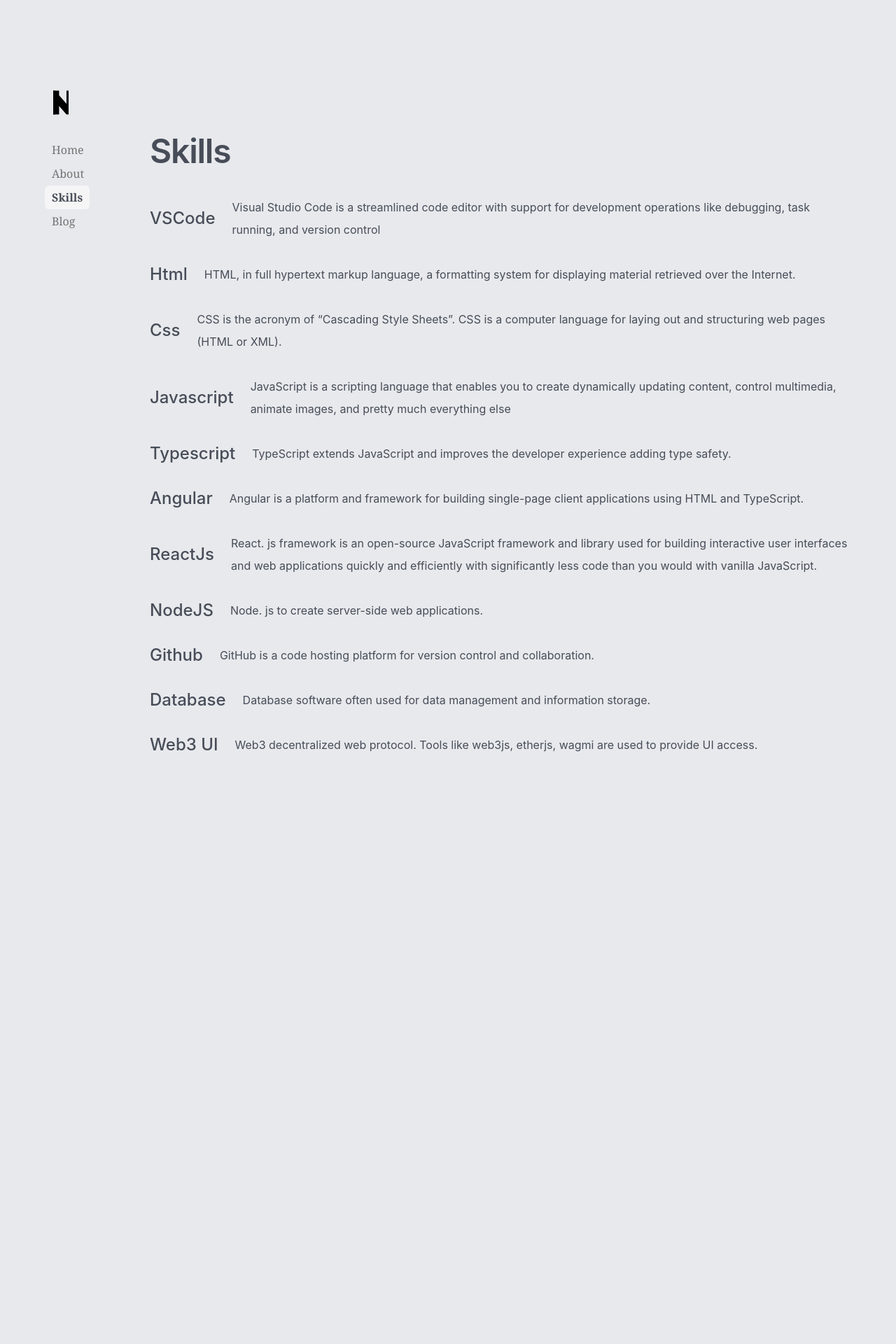
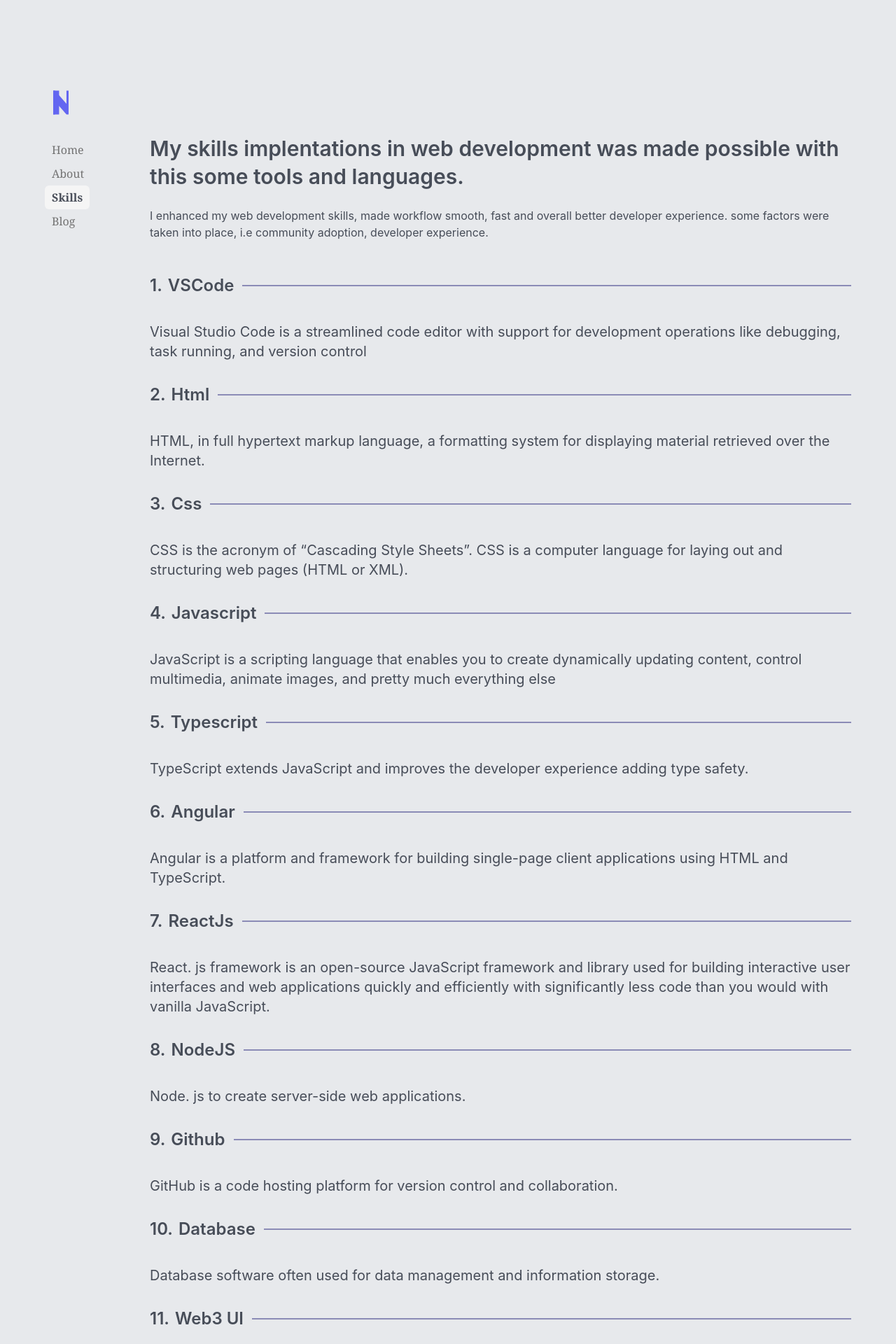
Before and after one commit to Nickblaq/Nickblaq, a Next.js app: page /skills in a window 1280 px wide. Shown: the top 1920 px of the page at 70% size. Before the commit the page ends 1272 px from the top, so only its background shows below. Built offline with nearby package versions, Linux system fonts and the light colour scheme.

Commit message:
0.0.9-alpha

```diff
--- a/app/about/page.jsx
+++ b/app/about/page.jsx
@@ -6,22 +6,23 @@ export default function index () {
         <>
          <div className='container mx-auto transition-all duration-500'>
     <main className="mx-auto w-full">
-        <section id='about-me' className='pt-8 md:pt-12 lg:pt-16 pb-8 leading-loose'>
-       <h1 className='leading-10 mt-10 scroll-m-20 pb-2 text-3xl md:text-5xl font-semibold tracking-tight transition-colors first:mt-0'>
+      <div className="pt-8 md:pt-12 lg:pt-16 pb-8">
+    <h1 className='leading-10 mt-10 scroll-m-20 pb-2 text-3xl md:text-5xl font-semibold tracking-tight transition-colors first:mt-0'>
           About Me
         </h1>
+        <section id='about-me' className='leading-10'>
 
-        <p>I'm Nicholas. Most folks know me as <strong>I.K</strong> online.
+        <p className="[&:not(:first-child)]:my-8">My name is Nicholas. Most folks know me as <strong>Nickblaq</strong> online.
       </p>
 
       <p>I enjoy creating beautiful things that live on the internet.
         My interest in web dev started back in 2019 when I decided to try out this 2 weeks bootcamp, turns out I had
         obsession and interest in understanding how web technologies work under the hood.
         Fundermentals like HTML, CSS, JAVASCRIPT, NODEJS, GIT and how they connect and work was my core focus, with educational courses from the tech community, took me time
-        to time, dedication, consistency & my passion to be so world class engineer.
+        to time, dedication, consistency &amp; my passion to be so world class engineer.
         </p>
 
-      <p>After years of study & practice, I found myself privilaged working with a vast spectrum of web technologies what let me gather a significant amount of various experience
+      <p>After years of study &amp; practice, I found myself privilaged working with a vast spectrum of web technologies what let me gather a significant amount of various experience
          on some amazing projects, consulting and learning more.
       </p>
 
@@ -37,6 +38,7 @@ export default function index () {
             Current focused on using NEXTJS framework to re-achitect, implement better single codebase with aimed at achieving low cost, hoot boot, low latency, serverside, serverless and more for modern web apps.
             </p>
     </section>
+    </div>
     </main>
     </div>
         </>
--- a/app/layout.jsx
+++ b/app/layout.jsx
@@ -51,10 +51,10 @@ export default function RootLayout({ children }) {
     <html lang="en"
     className='text-gray-900/75 bg-gray-200/90 dark:text-white dark:bg-[#111010]'
     >
-      <body className='antialiased max-w-6xl mb-40 flex flex-col md:flex-row mx-4 mt-8 md:mt-20 lg:mt-32 lg:mx-auto'>
+      <body className='antialiased max-w-6xl mb-40 flex flex-col md:flex-row mx-4 mt-8 md:mt-20 lg:mt-32 lg:mx-auto h-screen'>
 
       <Sidebar />
-        <main className="flex-auto min-w-0 mt-6 md:mt-0 flex flex-col px-2 md:px-0">
+        <main className="flex-auto min-w-0 mt-6 md:mt-0 flex flex-col px-2 md:px-0 ">
           {children}
           <Analytics />
         </main>
--- a/app/page.jsx
+++ b/app/page.jsx
@@ -4,42 +4,65 @@ const inter = Inter({ subsets: ['latin'] })
 
 import { Linkedin, Github, Twitter, Instagram, Mail } from 'lucide-react';
 
-import HeaderSmall from '@/components/header-small';
+
+const externalLinks = [
+  {
+    id: 1,
+    name: 'Github',
+    link: 'https://github.com/nickblaq',
+    icon: <Github />,
+    show: true
+  },
+  {
+    id: 2,
+    name: 'Twitter',
+    link: 'https://twitter.com/nickblaq',
+    icon: <Twitter />,
+    show: true
+  },
+  {
+    id: 3,
+    name: 'Instagram',
+    link: 'https://instagram.com/nickblaq',
+    icon: <Instagram />,
+    show: true
+  },
+  {
+    id: 4,
+    name: 'Mail',
+    link: 'mailto:nickblaq@nickblaq.xyz',
+    icon: <Mail />,
+    show: false
+  },
+  {
+    id: 5,
+    name: 'LinkedIn',
+    link: '/',
+    icon: <Linkedin />,
+    show: false
+  },
+]
 
 
 export default function Home() {
-
-
-    // onclick scroll to element with id of the section
-    const scrollToSection = (id) => {
-      const element = document.getElementById(id)
-      console.log(element?.offsetTop)
-      // scroll 90px above the element
-      window?.scrollTo({ top: element?.offsetTop - 90, behavior: 'smooth' })
-      // element?.scrollIntoView({ behavior: 'smooth' })
-    }
-
-    // const scrolltop = () => {
-    //   window?.scrollTo({ top: 0, behavior: 'smooth' })
-    //   }
-
 
   return (
     <>
     <div className='container mx-auto'>
     <main className="mx-auto w-full">
-    {/* <Navbar /> */}
+
     <section id='home' className='flex flex-col md:flex-row justify-between items-end border-b-black pb-4 md:pb-12 lg:pb-16 2xl:pb-24'>
       <div className='w-full md:w-6/12 border-t border-t-black pt-8 md:pt-12 lg:pt-16 pb-8 md:pb-10'>
-        <h1 className='leading-10 mt-10 scroll-m-20 pb-2 text-3xl md:text-5xl font-semibold tracking-tight transition-colors first:mt-0'>
+        <h1 className='leading-10 mt-10 scroll-m-20 pb-2 text-3xl md:text-5xl font-semibold tracking-normal transition-colors first:mt-0'>
           Nicholas Okoro
-          <br className='' />
-           <span className=' font-normal mt-2 text-gray-900/50 dark:text-red-200/50'>I build beautiful & accessable things for the web.</span>
+          <br className='py-8'></br>
+
+           <p className=' font-normal pt-5 md:pt-10 text-gray-900/50 dark:text-indigo-500/50'>I build beautiful &amp; accessable things for the web.</p>
         </h1>
         <p className='leading-loose mt-5 xl:mt-8 2xl:mt-10 text-base md:text-lg'>
         "A fresher with experience", this line says exactly who he is.
         A <strong> Frontend Software Engineer </strong> specializes in creating (and occasionally reserach, design) cutting edge production ready web apps.
-        Focused on research, re-think, re-learn & implemenation of cutting edge web techonlogies for human accessibility and consumption.
+        Focused on research, rethink, relearn &amp; implemenation of cutting edge web techonlogies for human accessibility and consumption.
         </p>
       </div>
 
@@ -48,11 +71,27 @@ export default function Home() {
    <img src='/ik.jpg' alt='picture of me wearing glasees' />
       </div>
       <ul className='mt-8 2xl:mt-12 flex gap-5 md:gap-7 2xl:gap-4'>
-        <li className='w-4 h-4 lg:w-5 lg:h-5 2xl:w-6 cursor-pointer'><Github /></li>
-        <li className='w-4 h-4 lg:w-5 lg:h-5 2xl:w-6 cursor-pointer'><Linkedin /></li>
-        <li className='w-4 h-4 lg:w-5 lg:h-5 2xl:w-6 cursor-pointer'><Twitter /></li>
-        <li className='w-4 h-4 lg:w-5 lg:h-5 2xl:w-6 cursor-pointer'><Instagram /></li>
-        <li className='w-4 h-4 lg:w-5 lg:h-5 2xl:w-6 cursor-pointer'><Mail /></li>
+      {
+        externalLinks.map((data) => {
+
+          return (
+            <>
+            {
+              data.show === true &&
+
+            <li key={data.id} className='w-4 h-4 lg:w-5 lg:h-5 2xl:w-6 cursor-pointer'>
+              <a href={data.link}>
+                {data.icon}
+              </a>
+            </li>
+
+
+          }
+            </>
+          )
+
+        })
+      }
       </ul>
       </div>
     </section>
--- a/app/skills/page.jsx
+++ b/app/skills/page.jsx
@@ -1,4 +1,4 @@
-
+ import HeaderSmall from "@/components/header-small"
 
 const skills = [
 
@@ -71,28 +71,27 @@ export default function Index () {
         <>
          <div className='container mx-auto'>
     <main className="mx-auto w-full">
-        <section id='about-me' className='pt-8 md:pt-12 lg:pt-16 pb-8 leading-loose'>
-       <h1 className='leading-10 mt-10 scroll-m-20 pb-2 text-3xl md:text-5xl font-semibold tracking-tight transition-colors first:mt-0'>
-          Skills
+        <section id='about-me' className='pt-8 md:pt-12 lg:pt-16 pb-8'>
+        <h1 className='leading-10 mt-10 scroll-m-20 pb-2 text-3xl  font-semibold tracking-normal transition-colors first:mt-0'>
+          My skills implentations in web development was made possible with this some tools and languages.
         </h1>
+       <div>
+       <h2 className="py-4">I enhanced my web development skills, made workflow smooth, fast and overall better developer experience.
+         some factors were taken into place, i.e community adoption, developer experience.</h2>
 
-       <div>
-       <p></p>
-
+       <ul className="list-outside pt-8 text-left space-y-8">
       {
         skills.map((data) => {
           return (
-            <ul key={data.id}  className="list-outside list-disc pt-8">
-            <li className="flex flex-col md:flex-row md:items-center gap-6">
-            <h2 className="text-left font-medium text-xl md:text-2xl">{data.item}</h2>
-            <p>{data.desc}</p>
+
+            <li key={data.id} className="flex flex-col gap-2 md:gap-1 md:text-left leading-loose">
+              <HeaderSmall number={data.id} text={data.item} />
+            <p className="md:text-xl">{data.desc}</p>
           </li>
-          </ul>
           )
-
         })
       }
-
+             </ul>
 
        </div>
     </section>
--- a/components/header-small.jsx
+++ b/components/header-small.jsx
@@ -6,7 +6,7 @@ export default function HeaderSmall({ number, text }){
         <div className="flex items-center gap-2 w-full text-2xl font-semibold pb-8">
         <p>{number}.</p>
         <h4 className="">{text}</h4>
-        <hr className="w-full flex-1 sm:w-24 ml-1 border-[0.5px] border-indigo-900/50 dark:text-indigo-100/50" />
+        <hr className="flex-1 md:w-12 ml-1 border-[0.5px] border-indigo-900/50 dark:text-indigo-100/50" />
         </div>
       </>
     );
--- a/components/side-bar.jsx
+++ b/components/side-bar.jsx
@@ -24,7 +24,7 @@ function Logo() {
   return (
     <Link aria-label="Nicholas Okoro" href="/">
     <motion.svg
-  className="text-black dark:text-white h-[25px] md:h-[37px]"
+  className="text-indigo-500 h-[25px] md:h-[37px]"
   width="25"
   height="37"
   viewBox="0 0 232 316"
```
